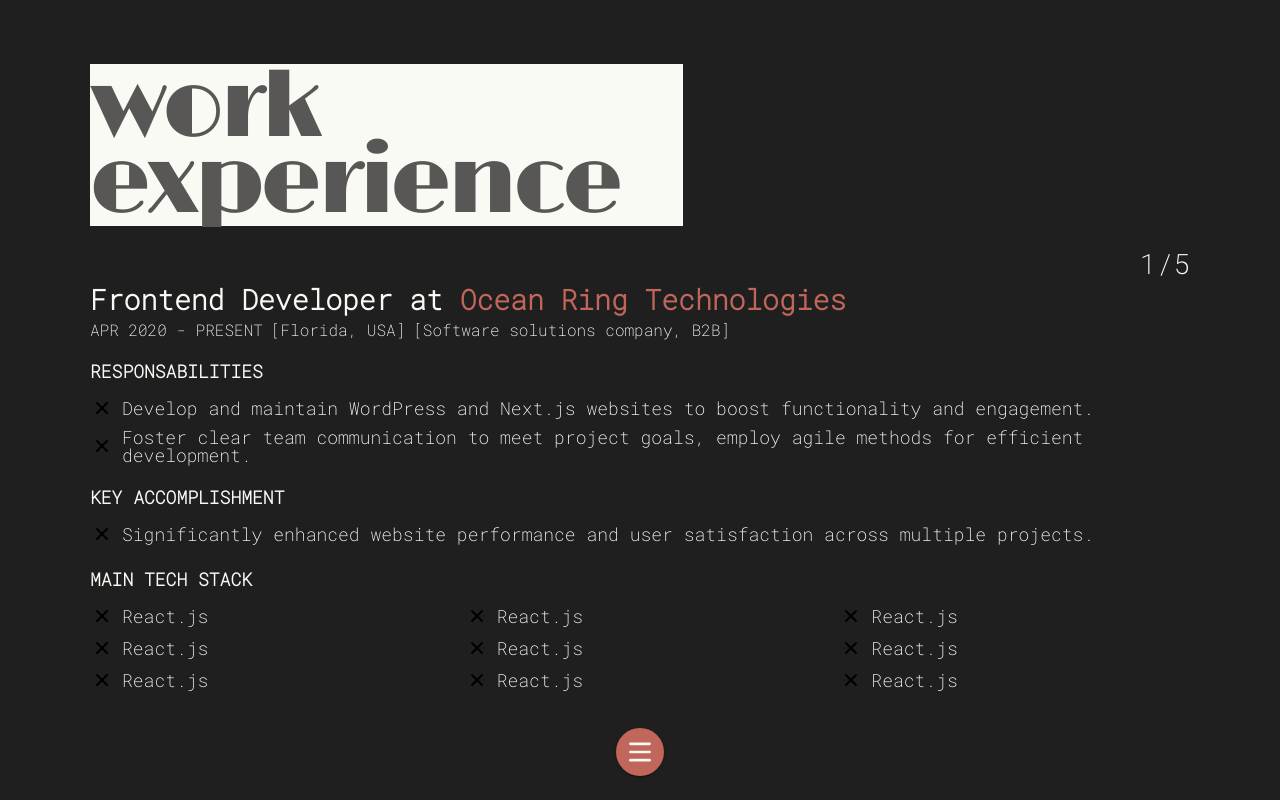
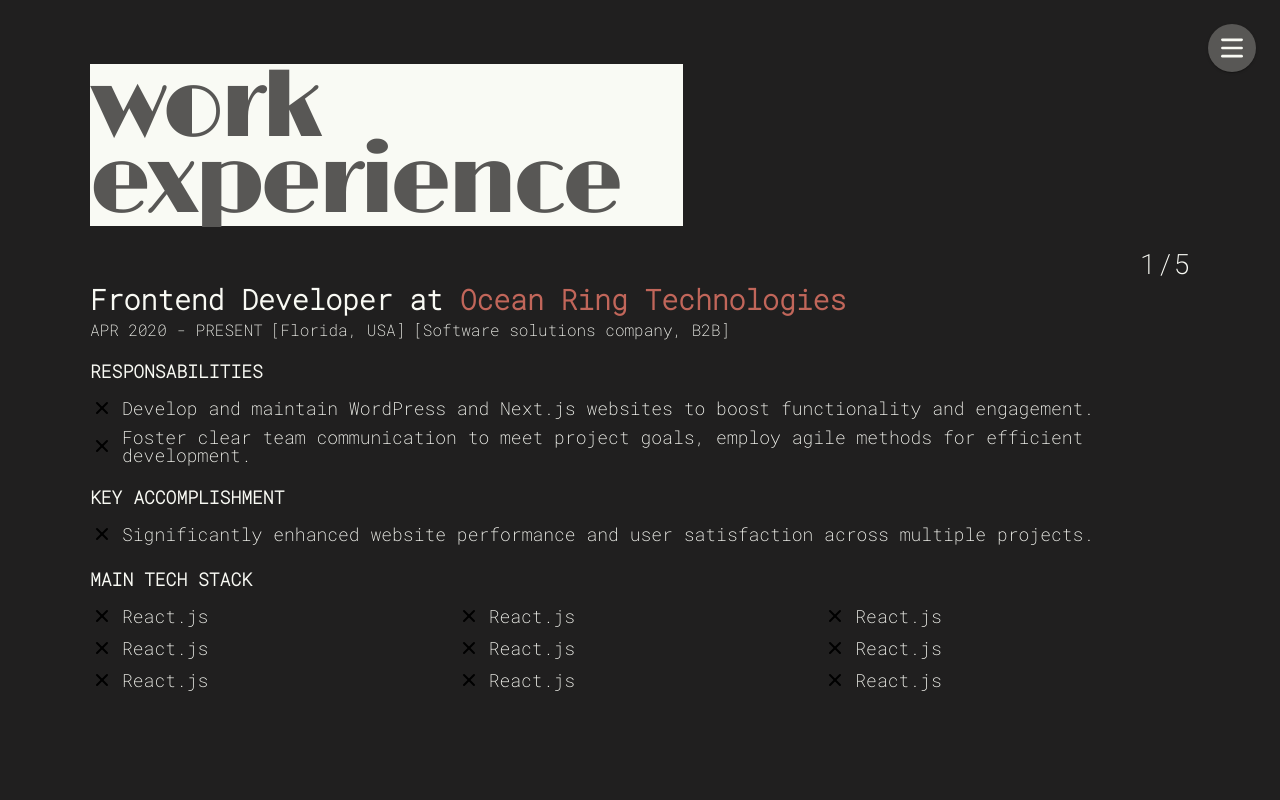
Before and after one commit to zetadeceleste/portfolio-ui, a Next.js app: page /work-experience in a window 1280 px wide. Built offline with nearby package versions, Linux system fonts and the light colour scheme.

Commit message:
Fix styles / Add variant style to Loader

```diff
--- a/components/common/List/List.module.css
+++ b/components/common/List/List.module.css
@@ -1,19 +1,18 @@
 .list {
   display: flex;
   flex-direction: column;
-  gap: 0.5rem;
+  row-gap: 0.5rem;
 
   &.divided {
     flex-flow: row wrap;
-    justify-content: space-between;
 
     .item {
-      flex-basis: calc(50% - 1rem);
-      max-width: calc(50% - 1rem);
+      flex-basis: 50%;
+      max-width: 50%;
 
       @media all and (width >= 768px) {
-        flex-basis: calc(33.333% - 1rem);
-        max-width: calc(33.333% - 1rem);
+        flex-basis: 33.333%;
+        max-width: 33.333%;
       }
     }
   }
--- a/components/common/Loader/Loader.module.css
+++ b/components/common/Loader/Loader.module.css
@@ -1,10 +1,14 @@
 .spinner {
   animation: rotate 2s linear infinite;
+}
 
-  .path {
-    animation: dash 1.5s ease-in-out infinite;
-    stroke: var(--color-neutral-dark);
-    stroke-linecap: round;
+.path {
+  animation: dash 1.5s ease-in-out infinite;
+  stroke: var(--color-neutral-dark);
+  stroke-linecap: round;
+
+  &.variant {
+    stroke: var(--color-neutral-light);
   }
 }
 
--- a/components/common/Loader/index.tsx
+++ b/components/common/Loader/index.tsx
@@ -1,6 +1,10 @@
 import styles from './Loader.module.css'
 
-const Loader = () => (
+interface Props {
+  variant?: boolean
+}
+
+const Loader = ({ variant = false }: Props) => (
   <svg
     className={styles.spinner}
     viewBox="0 0 50 50"
@@ -9,7 +13,7 @@
     aria-hidden="true"
   >
     <circle
-      className={styles.path}
+      className={`${styles.path} ${variant ? styles.variant : ''}`}
       cx="25"
       cy="25"
       r="20"
--- a/components/common/Menu/MenuIcon/MenuIcon.module.css
+++ b/components/common/Menu/MenuIcon/MenuIcon.module.css
@@ -3,6 +3,11 @@
   position: fixed;
   width: 100%;
   z-index: 2;
+
+  @media (width >= 768px) {
+    inset: 1.5rem 1.5rem auto auto;
+    width: auto;
+  }
 }
 
 .button {
@@ -17,11 +22,7 @@
   width: 3rem;
 
   &.disabled {
-    background-color: var(--color-neutral-light);
+    background-color: var(--color-neutral-dark);
     cursor: not-allowed;
   }
-
-  &.variant {
-    background-color: var(--color-star-light);
-  }
 }
--- a/components/common/Menu/MenuIcon/index.tsx
+++ b/components/common/Menu/MenuIcon/index.tsx
@@ -6,29 +6,16 @@
 import HamburgerIcon from './HamburgerIcon'
 import styles from './MenuIcon.module.css'
 
-import { buildBooleanClassNameList } from '@/utils/styles'
-
 interface Props {
   setMenuVisible: Dispatch<SetStateAction<boolean>>
   menuVisible: boolean
   loading: boolean
-  variant?: boolean
 }
 
-const MenuIcon = ({
-  setMenuVisible,
-  menuVisible,
-  loading,
-  variant = false,
-}: Props) => {
+const MenuIcon = ({ setMenuVisible, menuVisible, loading }: Props) => {
   const toggleClass = () => {
     setMenuVisible(!menuVisible)
   }
-
-  const classNameList = buildBooleanClassNameList(styles, {
-    loading,
-    variant,
-  })
 
   return (
     <FlexWrapper
@@ -37,14 +24,14 @@
       justifyContent="center"
     >
       <button
-        className={`${styles.button} ${classNameList}`}
+        className={`${styles.button} ${loading ? styles.disabled : ''}`}
         onClick={toggleClass}
         disabled={loading}
         aria-controls="menu"
         aria-expanded={menuVisible ? 'true' : 'false'}
         aria-label="Toggle menu"
       >
-        {loading ? <Loader /> : <HamburgerIcon active={menuVisible} />}
+        {loading ? <Loader variant /> : <HamburgerIcon active={menuVisible} />}
       </button>
     </FlexWrapper>
   )
```
